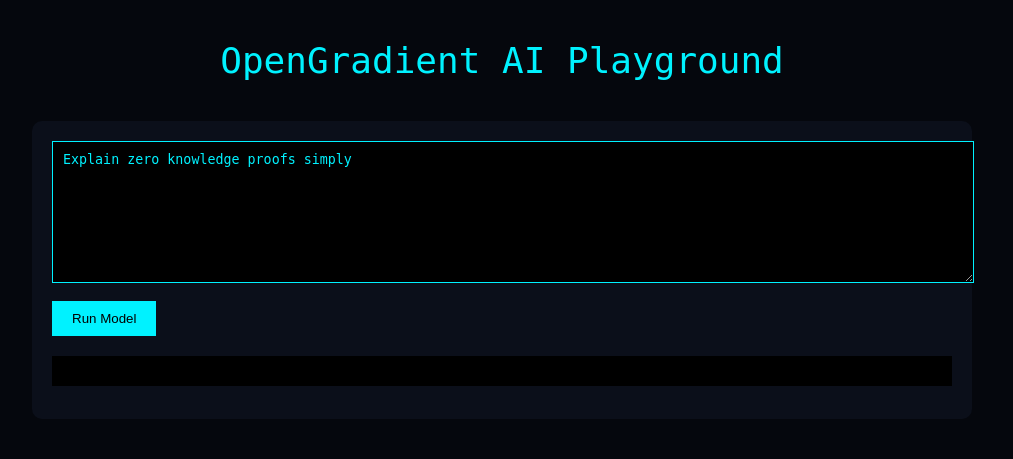
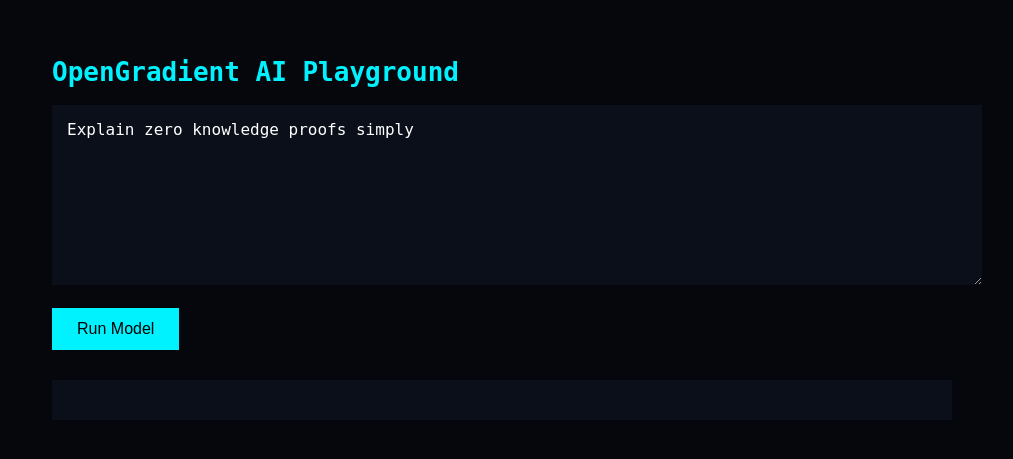
Before and after one commit to arthuroua/opengradient-playground, a Flask app: page / in a window 1280 px wide. Shown: the top 459 px of the page, without its empty margins (138-1151 px from the left). Run offline with Flask 3, Linux system fonts and the light colour scheme.

Commit message:
Update index.html

```diff
--- a/templates/index.html
+++ b/templates/index.html
@@ -14,42 +14,36 @@
 margin:0;
 }
 
-.header{
-text-align:center;
-font-size:36px;
-padding:40px;
-}
-
-.terminal{
+.container{
 max-width:900px;
 margin:auto;
-background:#0b0f1a;
-padding:20px;
-border-radius:10px;
+padding:40px;
 }
 
 textarea{
 width:100%;
-height:120px;
-background:black;
-color:#00f2ff;
-border:1px solid #00f2ff;
-padding:10px;
+height:150px;
+background:#0b0f1a;
+color:white;
+border:none;
+padding:15px;
+font-size:16px;
 }
 
 button{
-margin-top:15px;
-padding:10px 20px;
+margin-top:20px;
+padding:12px 25px;
 background:#00f2ff;
 border:none;
+font-size:16px;
 cursor:pointer;
 }
 
-pre{
-margin-top:20px;
-background:black;
-padding:15px;
-white-space:pre-wrap;
+.result{
+margin-top:30px;
+background:#0b0f1a;
+padding:20px;
+color:white;
 }
 
 </style>
@@ -58,48 +52,37 @@
 
 <body>
 
-<div class="header">
-OpenGradient AI Playground
-</div>
+<div class="container">
 
-<div class="terminal">
+<h1>OpenGradient AI Playground</h1>
 
-<textarea id="prompt">
-Explain zero knowledge proofs simply
-</textarea>
+<textarea id="prompt">Explain zero knowledge proofs simply</textarea>
 
 <br>
 
-<button onclick="runModel()">
-Run Model
-</button>
+<button onclick="run()">Run Model</button>
 
-<pre id="output"></pre>
+<div class="result" id="result"></div>
 
 </div>
 
 <script>
 
-async function runModel(){
+async function run(){
 
 const prompt = document.getElementById("prompt").value
 
 const res = await fetch("/chat",{
-
 method:"POST",
 headers:{
 "Content-Type":"application/json"
 },
-body:JSON.stringify({
-prompt:prompt
-})
-
+body:JSON.stringify({prompt})
 })
 
 const data = await res.json()
 
-document.getElementById("output").innerText =
-data.response || data.error
+document.getElementById("result").innerText = data.response
 
 }
 
```
